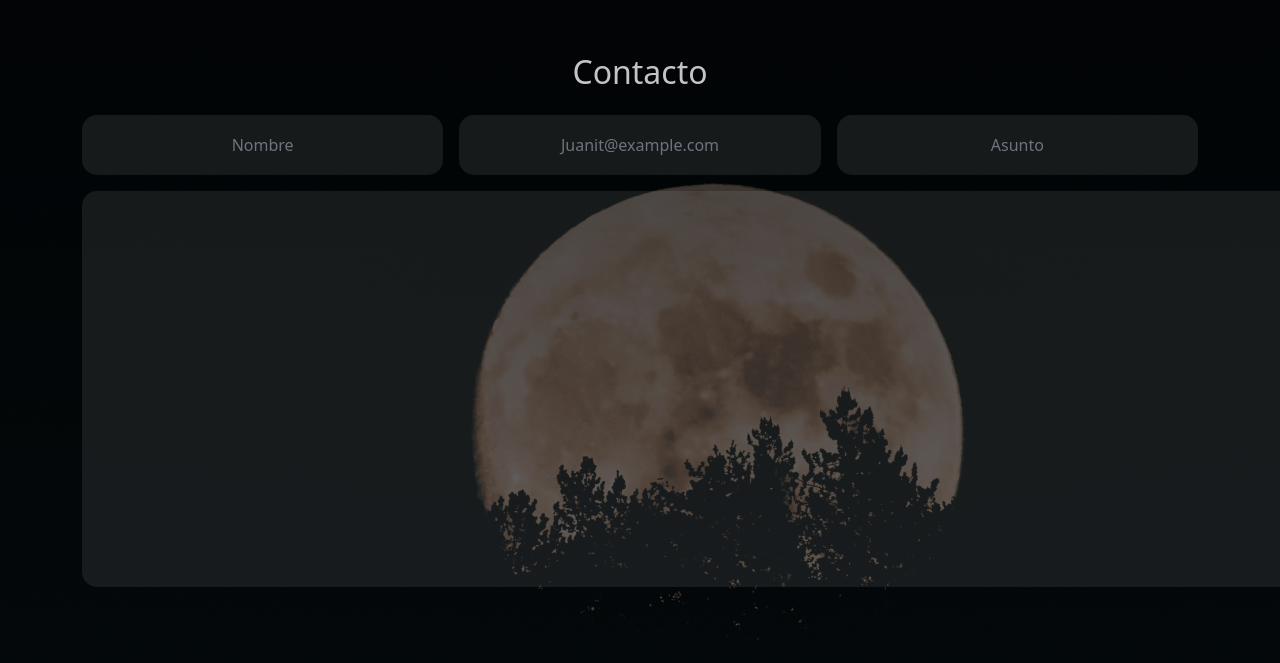
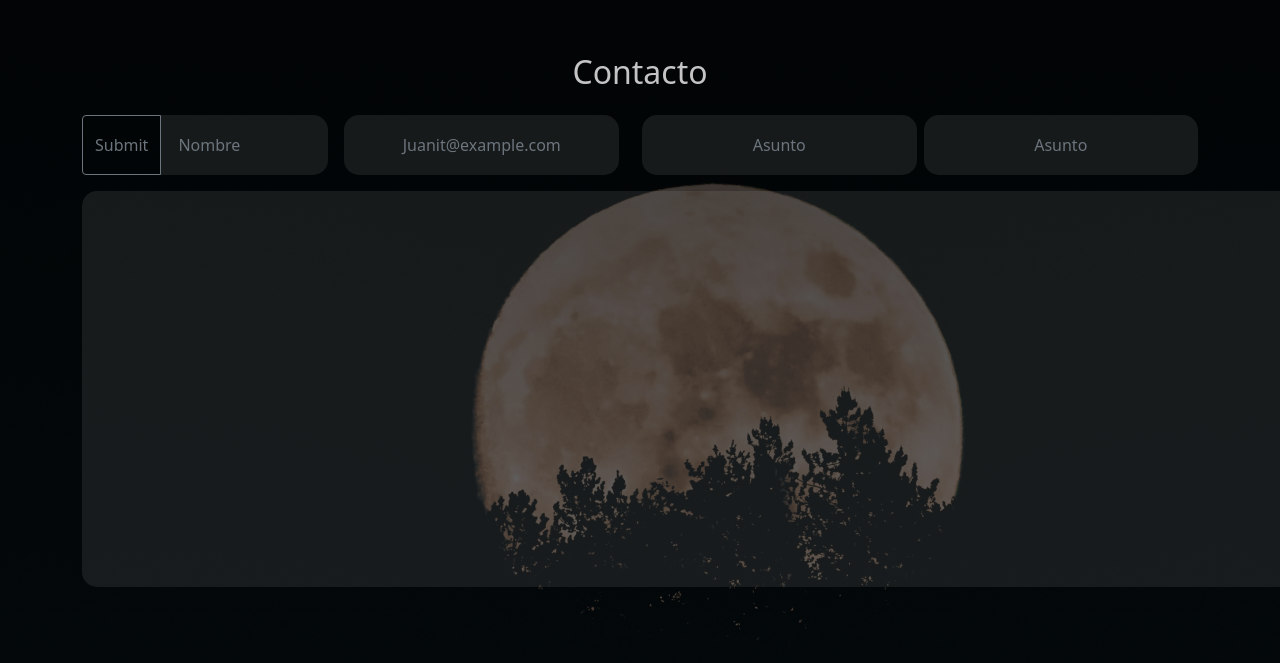
Before and after one commit to NojAndres/Proyecto-2D, a plain HTML site: page index.html in a window 1280 px wide. Shown: the part 2597-3260 px from the top of the page. Drawn offline with nearby package versions, Linux system fonts and the light colour scheme; a web font is replaced by a local one.

Commit message:
Agregando nuevas futures

```diff
--- a/Estilos/main.css
+++ b/Estilos/main.css
@@ -296,11 +296,12 @@ nav .nav-body {
 }
 
 .form input,
-textarea {
+textarea,button {
   color: #eee;
   background-color: rgba(255, 255, 255, 0.081);
   border: none;
   border-radius: 15px;
+  margin-left: 7px;
   padding: 18px;
 }
 
--- a/index.html
+++ b/index.html
@@ -155,14 +155,19 @@
                 </div>
                 <form>
                     <div class="d-flex my-3">
-                        <input class="form-control form-control text-center" type="text" placeholder="Nombre"
-                            aria-label=".form-control example">
+                        <div class="input-group">
+                            <button class="btn btn-outline-secondary" type="button" id="button-addon1">Submit</button>
+                            <input type="text" class="form-control" placeholder="Nombre"
+                                aria-label="Example text with button addon" aria-describedby="button-addon1">
+                        </div>
                         <input class="form-control mx-3 text-center" type="text" placeholder="Juanit@example.com"
                             aria-label="default input example">
                         <input class="form-control form-control text-center" type="text" placeholder="Asunto"
                             aria-label=".form-control-sm example">
+                        <input class="form-control form-control text-center" type="text" placeholder="Asunto"
+                            aria-label=".form-control-sm example">
                     </div>
-                    <textarea cols='144.5' rows="15" ></textarea>
+                    <textarea cols='144.5' rows="15"></textarea>
                 </form>
             </div>
         </section>
```
Also changed, not shown: Paginas/tienda.html (+1 -1 lines).
